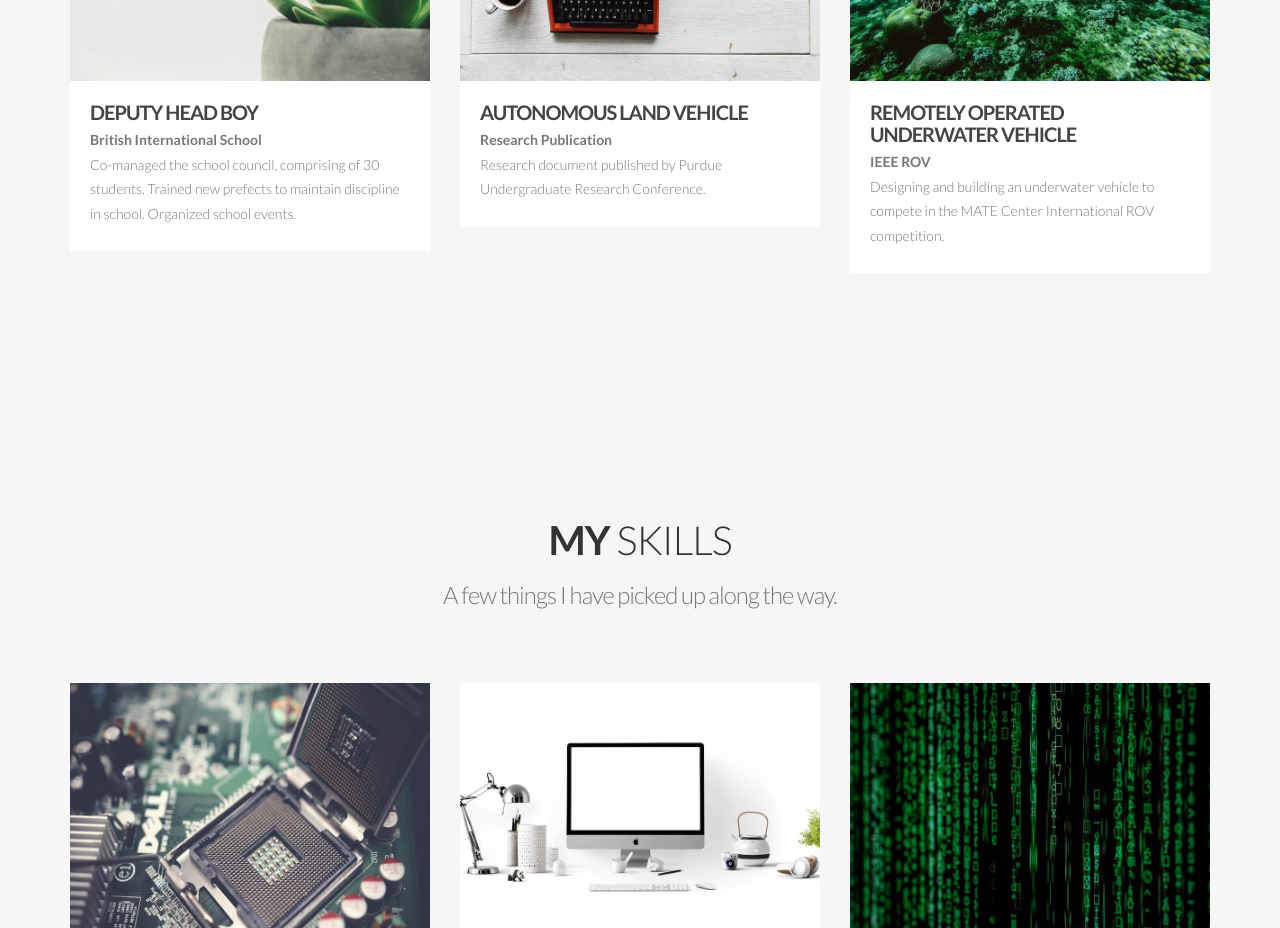
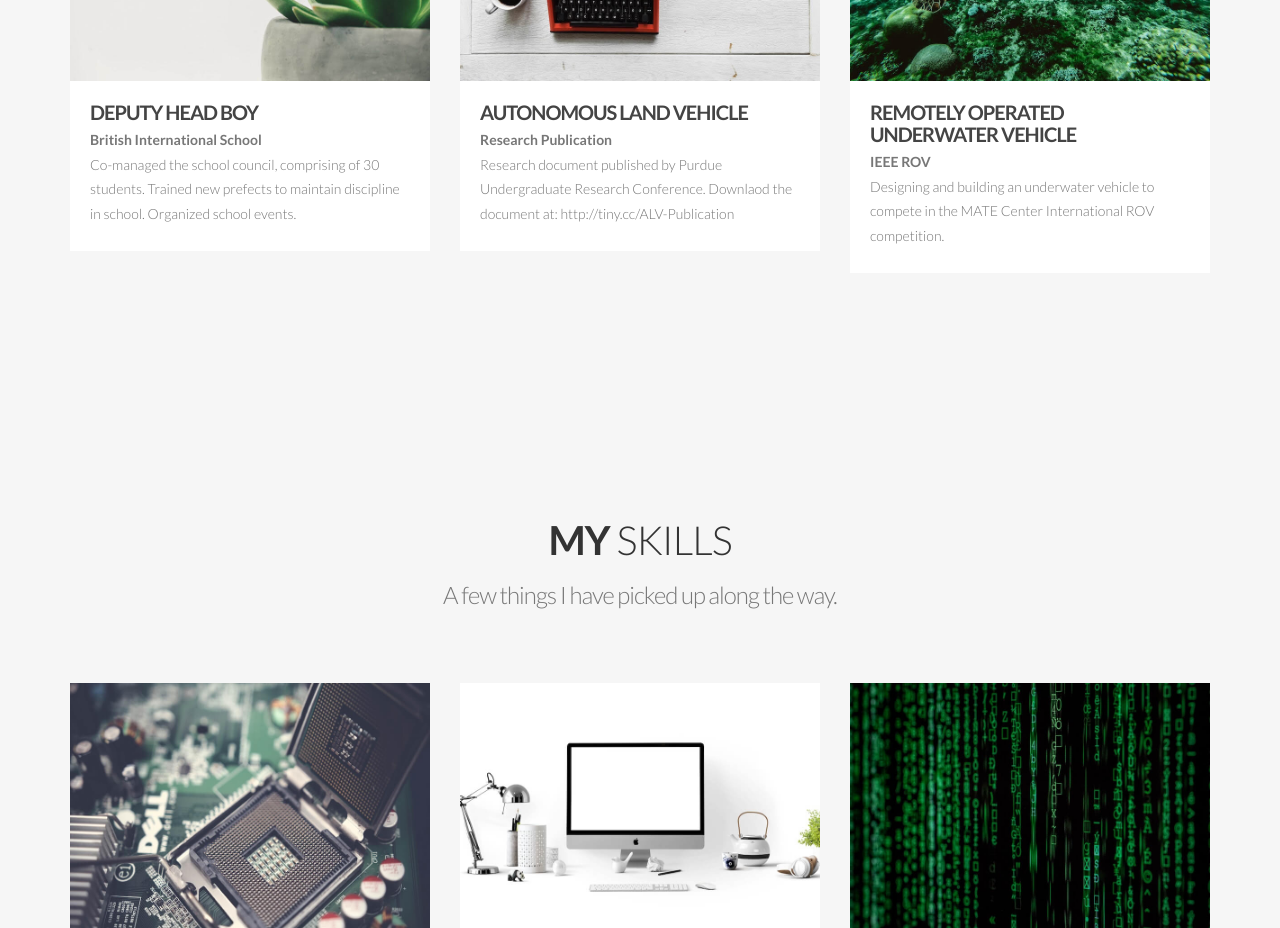
Before and after one commit to bansalpratik0/bansalpratik0.github.io, a plain HTML site: page index.html in a window 1280 px wide. Shown: the part 6280-7208 px from the top of the page. Drawn offline with Linux system fonts and the light colour scheme; some packages are replaced by stand-ins of ours.

Commit message:
Update index.html

```diff
--- a/index.html
+++ b/index.html
@@ -462,7 +462,7 @@
 
                           <div class="item-caption">
                                 <h4>Autonomous Land Vehicle</h4>
-                                <p class="text-muted"><strong>Research Publication</strong> <br> Research document published by Purdue Undergraduate Research Conference.</p>
+                                <p class="text-muted"><strong>Research Publication</strong> <br> Research document published by Purdue Undergraduate Research Conference. Downlaod the document at: http://tiny.cc/ALV-Publication </p>
                             </div>
                         </li>
                         <li class="col-md-4 portfolio-item isotope-item da-item projects">
```
